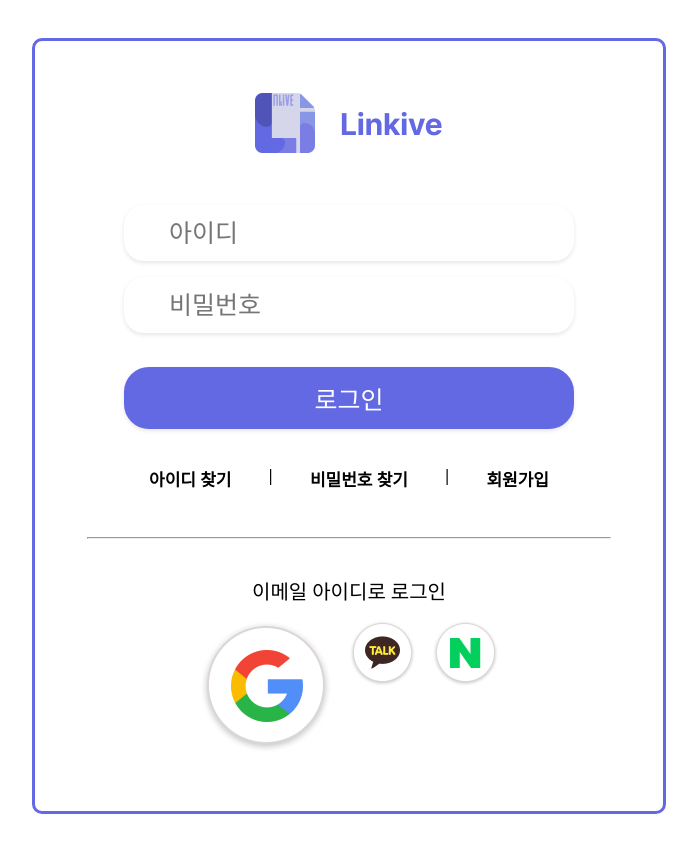
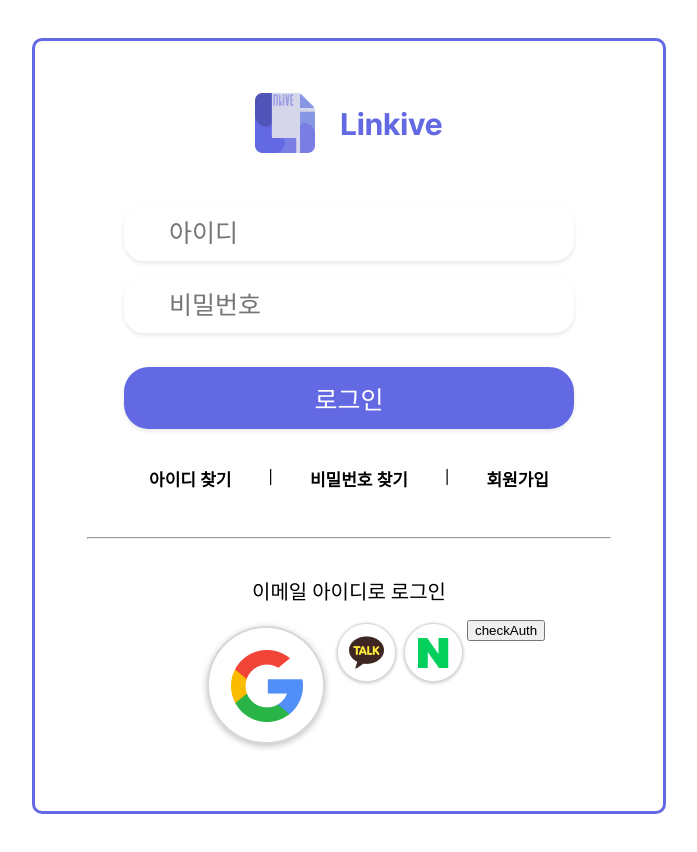
Before and after one commit to charBS0701/linkive-react, a React (Create React App) app: page /login in a window 1280 px wide. Shown: the whole page, without its empty margins (291-988 px from the left). Built offline with nearby package versions, Linux system fonts and the light colour scheme.

Commit message:
테스트용 checkAuth 버튼

```diff
--- a/src/pages/login/Login.jsx
+++ b/src/pages/login/Login.jsx
@@ -155,7 +155,7 @@ const Login = () => {
           </a>
           <a
             className="social_login_box google"
-            href="http://localhost:8123/users/checkAuth"
+            href="http://localhost:8123/users/auth/kakao"
           >
             <img src={kakaoBtn} alt="google_login" />
           </a>
@@ -165,6 +165,9 @@ const Login = () => {
           >
             <img src={naverBtn} alt="google_login" />
           </a>
+          <a href="http://localhost:8123/users/checkAuth">
+            <button>checkAuth</button>
+          </a>
         </div>
       </LoginContainer>
     </Layout>
```
